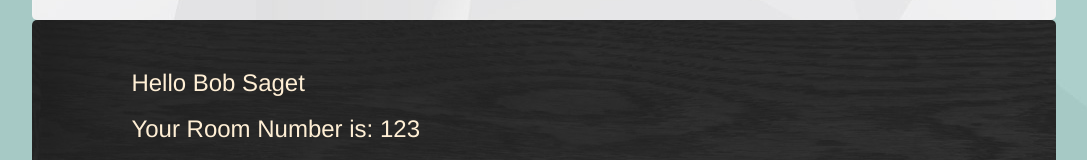
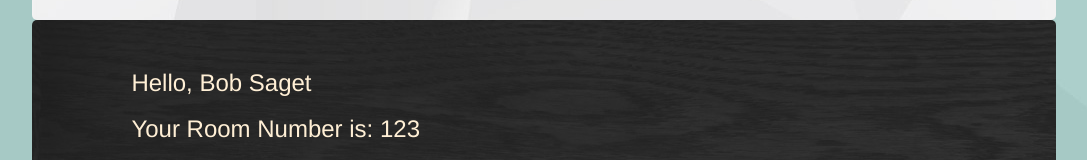
Before and after one commit to R-Wang97/ConAdvantage, a React app: page / in a window 1280 px wide. Shown: the part 161-321 px from the top of the page, without its empty margins (96-1183 px from the left). Built offline with nearby package versions, Linux system fonts and the light colour scheme.

Commit message:
Add comma

```diff
--- a/clientComponents/Welcome.jsx
+++ b/clientComponents/Welcome.jsx
@@ -26,7 +26,7 @@ class Welcome extends React.Component {
 					<hr />
 				</div>
 				<div className='row' id='welcomeTenantInfo'>
-					<h3>Hello {this.state.name}</h3>
+					<h3>Hello, {this.state.name}</h3>
 					<h3>Your Room Number is: {this.state.roomNum}</h3>
 					<h3>Your Room Type: {this.state.roomType}</h3>
 				</div>
```
